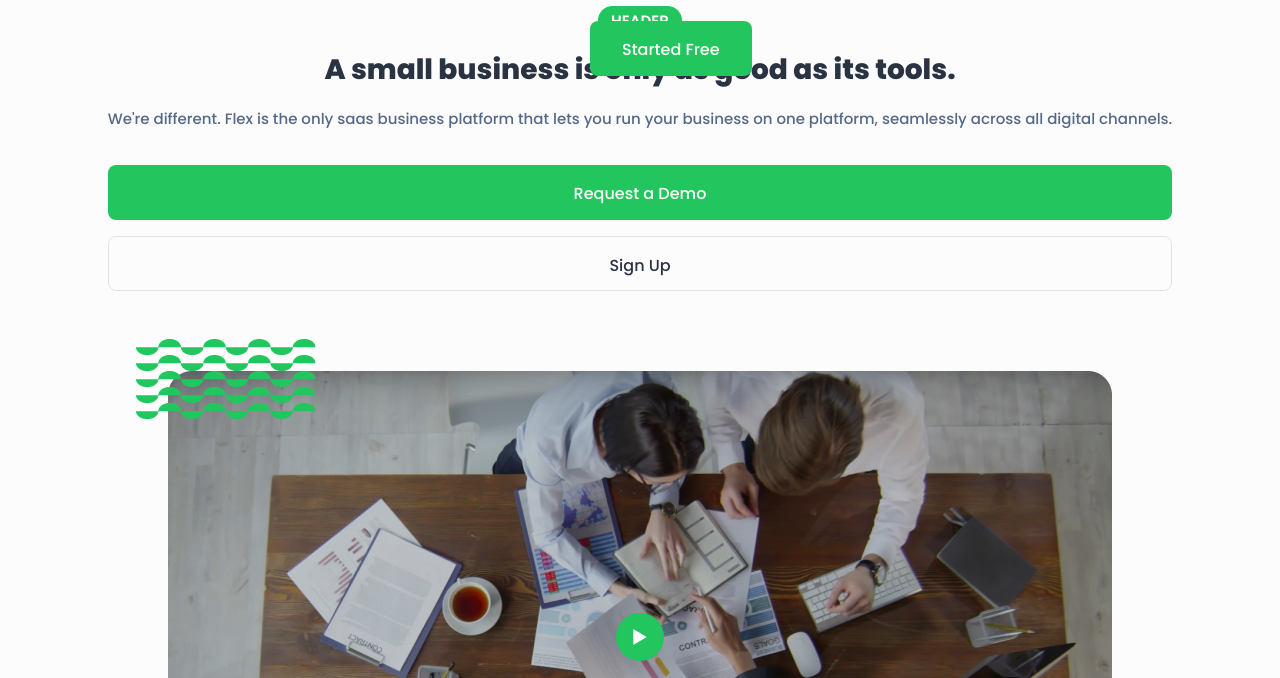
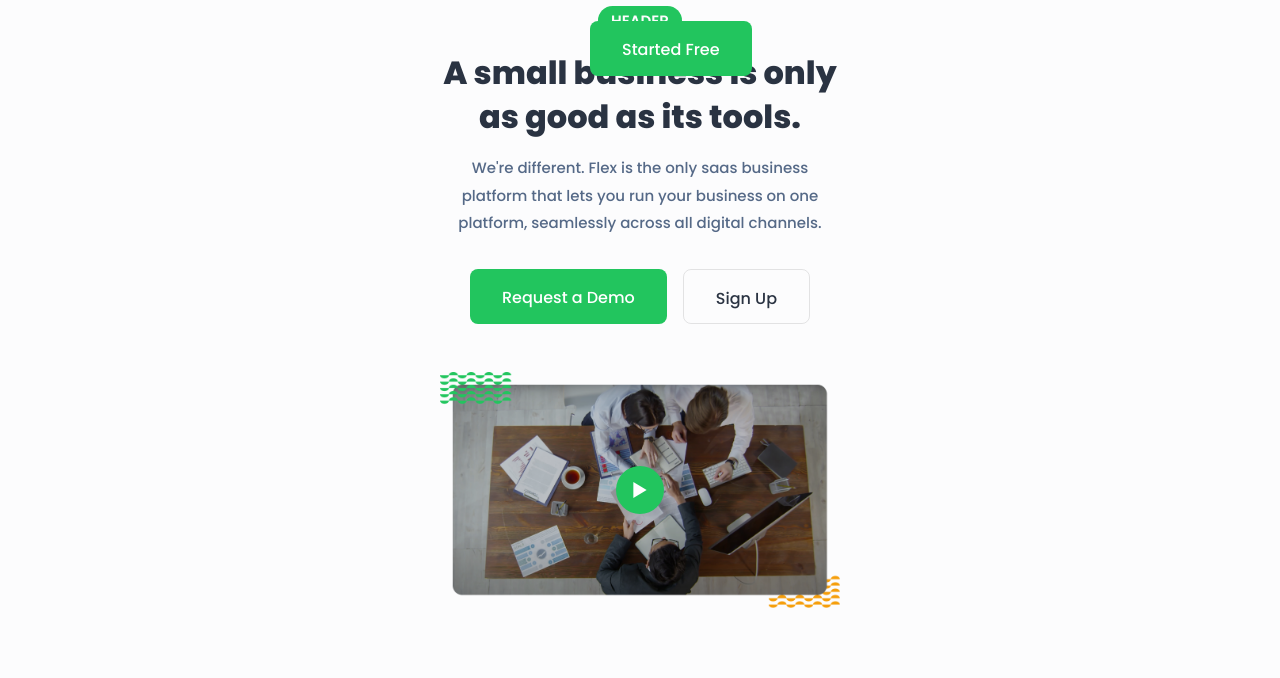
Before and after one commit to fajarfadillahh/flex-saas-business-platform-html-css-javascript-v3, a plain HTML site: page index.html in a window 1280 px wide. Shown: the part 122-800 px from the top of the page. Drawn offline with nearby package versions, Linux system fonts and the light colour scheme.

Commit message:
responsive home section | 480px

```diff
--- a/scss/style.scss
+++ b/scss/style.scss
@@ -252,3 +252,24 @@ img {
     }
   }
 }
+
+// ===== MEDIA QUERIES =====
+// width 480px
+@media screen and (min-width: 480px) {
+  .home {
+    &__data,
+    &__img {
+      width: 400px;
+    }
+
+    &__title {
+      font-size: 32px;
+    }
+
+    &__buttons {
+      grid-template-columns: repeat(2, max-content);
+      justify-content: center;
+      align-items: center;
+    }
+  }
+}
```
Also changed, not shown: css/style.css.
